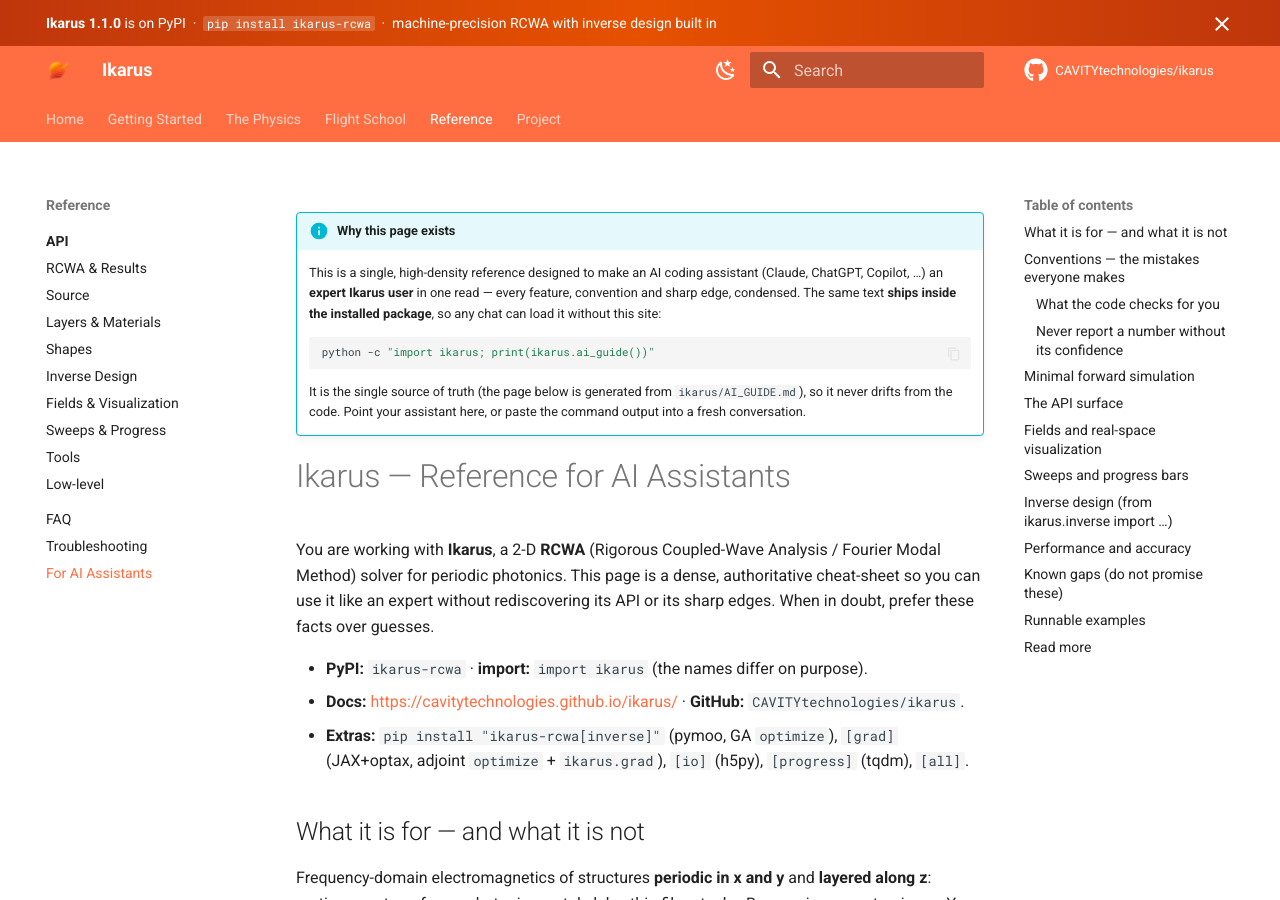
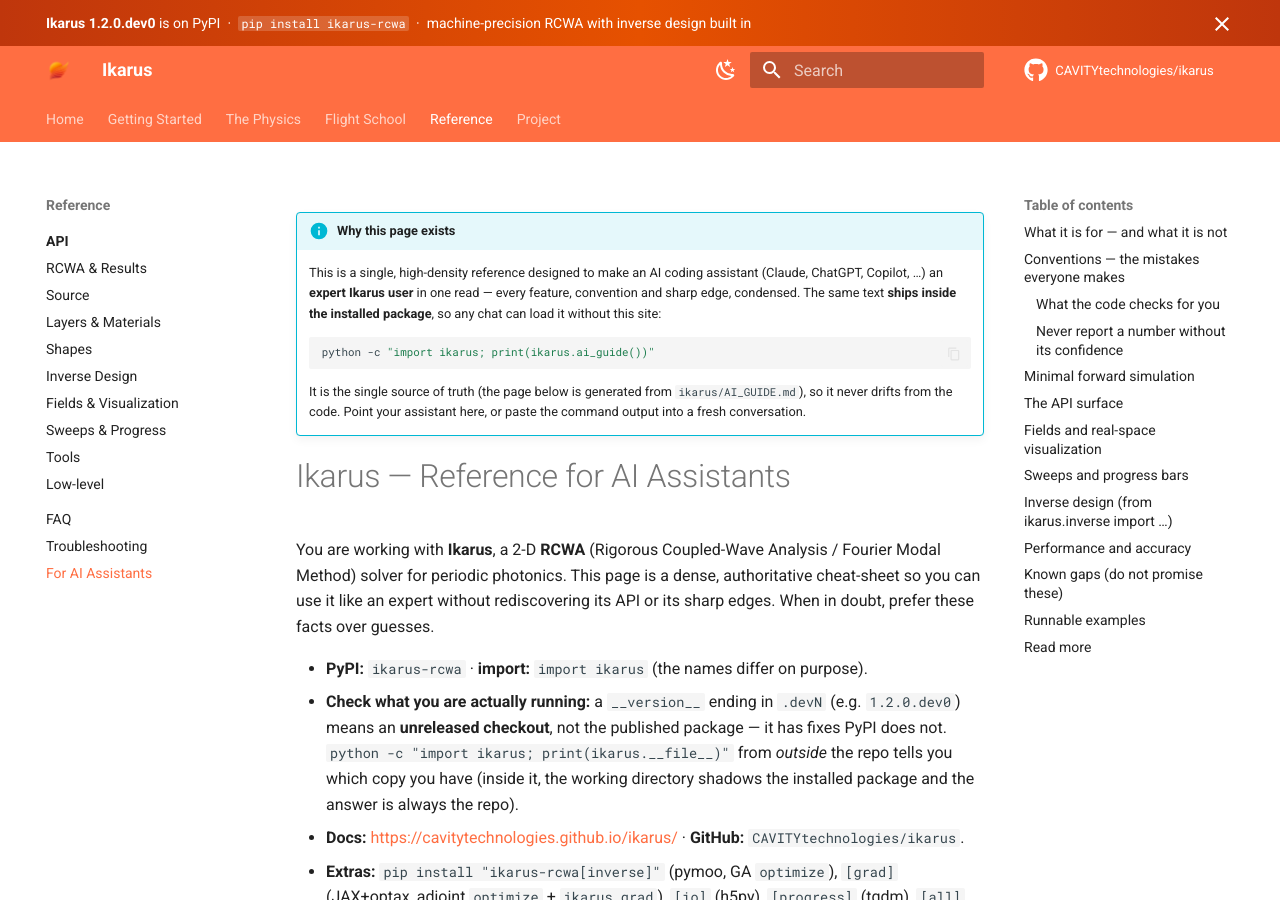
Before and after one commit to CAVITYtechnologies/ikarus, an MkDocs documentation site: the page built from docs/llms.md, in a window 1280 px wide and 900 px high. Built offline with MkDocs 1.6.1 and Material for MkDocs 9.7.7, drawn with Linux system fonts in a browser that asks for light colours; comment, search, counter and statistics services are not loaded.

Commit message:
chore: carry a dev version on main between releases
Between releases, __version__ read as the last released number. Everyone
working in ikarus-dev is on an editable checkout of this repo, so the string
said "1.1.0" while thirteen unreleased fixes were actually loaded. The a downstream project
report was filed against "Ikarus (v1.1.0)" on exactly that basis -- that
project has no environment of its own, so it was running this working copy and
reading a version that lies.

main now carries 1.2.0.dev0. A .devN suffix cannot be mistaken for the
published package, and pip treats it as a prerelease so it is never installed
without --pre. The release flow strips it in the same commit that tags.

Also documented in AI_GUIDE how a session can tell what it is actually
running, including that `import ikarus; ikarus.__file__` must be checked from
outside the repo -- inside it, the working directory shadows the installed
package and the answer is always the repo regardless of how it is installed.

Suite: 200 passed, 5 skipped (1 new: the version string must stay valid
PEP 440, since a malformed one breaks packaging at release time).

```diff
--- a/ikarus/AI_GUIDE.md
+++ b/ikarus/AI_GUIDE.md
@@ -14,6 +14,11 @@
 its API or its sharp edges. When in doubt, prefer these facts over guesses.
 
 - **PyPI:** `ikarus-rcwa` · **import:** `import ikarus` (the names differ on purpose).
+- **Check what you are actually running:** a `__version__` ending in `.devN`
+  (e.g. `1.2.0.dev0`) means an **unreleased checkout**, not the published package —
+  it has fixes PyPI does not. `python -c "import ikarus; print(ikarus.__file__)"`
+  from *outside* the repo tells you which copy you have (inside it, the working
+  directory shadows the installed package and the answer is always the repo).
 - **Docs:** <https://cavitytechnologies.github.io/ikarus/> · **GitHub:** `CAVITYtechnologies/ikarus`.
 - **Extras:** `pip install "ikarus-rcwa[inverse]"` (pymoo, GA `optimize`),
   `[grad]` (JAX+optax, adjoint `optimize` + `ikarus.grad`), `[io]` (h5py),
--- a/pyproject.toml
+++ b/pyproject.toml
@@ -4,7 +4,7 @@
 
 [project]
 name = "ikarus-rcwa"
-version = "1.1.0"
+version = "1.2.0.dev0"
 description = "High-precision 2D RCWA simulation for periodic photonic structures"
 readme = "README.md"
 requires-python = ">=3.9"
```
Also changed, not shown: CHANGELOG.md (+10 -0 lines), ikarus/__init__.py (+6 -1 lines), 1 other file.
